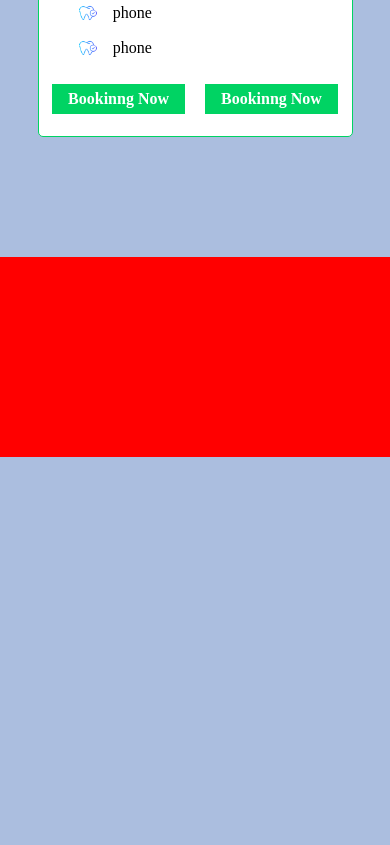
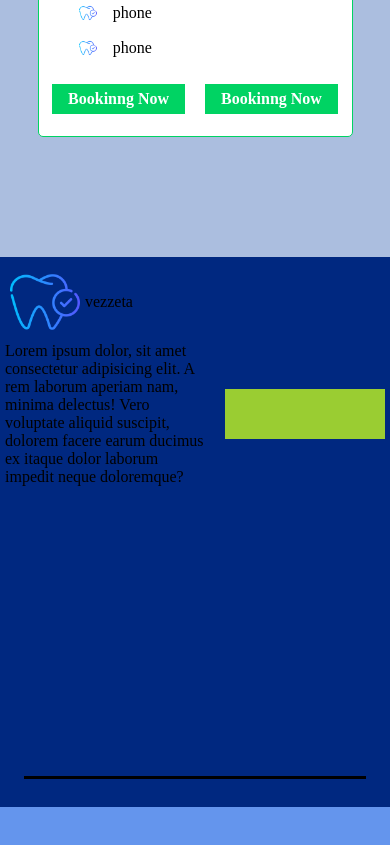
Before and after one commit to solimanElmasry38/Vezzeta_Mobile_App, a plain HTML site: page index.html in a window 390 px wide. Shown: the part 2808-3653 px from the top of the page. Before the commit the page ends 3265 px from the top, so only its background shows below. Drawn offline with Linux system fonts and the light colour scheme.

Commit message:
make simple frontend

```diff
--- a/index.html
+++ b/index.html
@@ -269,7 +269,66 @@
 
     </section>
 
-    <footer></footer>
+
+    <footer>
+        <div class="left">
+          <div class="logo">
+            <img src="dental-care.png" alt="" />
+            <p class="logo">vezzeta</p>
+
+          </div>
+          <div class="core">
+            <div class="text">
+              <p>Lorem ipsum dolor, sit amet consectetur adipisicing elit. A rem laborum aperiam nam, minima delectus! Vero voluptate aliquid suscipit, dolorem facere earum ducimus ex itaque dolor laborum impedit neque doloremque?
+
+              </p>
+
+            </div>
+            <div class="socialMedia"></div>
+          </div>
+          <div class="middel"></div>
+          <div class="bottom"></div>
+          <!-- <div class="socialMedia">
+            <a href="">
+              <i class="fa-brands fa-facebook"></i>
+
+            </a>
+            <a href="">
+              <i class="fa-brands fa-instagram"></i>
+
+            </a>
+            <a href="">
+              <i class="fa-brands fa-twitter"></i>
+
+            </a>
+            <a href="">
+              <i class="fa-brands fa-linkedin-in"></i>
+
+            </a>
+
+          </div>
+        </div>
+        <div class="mid" data-highlight="false">
+          <p>services</p>
+          <ul>
+            <li data-highlight="false"><a href="">about</a></li>
+            <li><a href="">about</a></li>
+            <li><a href="">about</a></li>
+            <li><a href="">about</a></li>
+          </ul>
+        </div>
+        <div class="right">
+          <p>services</p>
+          <ul>
+            <li><a href="">about</a></li>
+            <li><a href="">about</a></li>
+            <li><a href="">about</a></li>
+            <li><a href="">about</a></li>
+          </ul>
+        </div> -->
+    </footer>
+
+  <div class="margin"></div>
 
     <script src="main.js"></script>
   </body>
--- a/style.css
+++ b/style.css
@@ -290,8 +290,75 @@ background: #486db1;
 
 footer{
   width:100%;
-  height:200px;
-  background-color: red;
+  height:550px;
+  background-color: #002880;
+  padding:5px;
 }
 
+/* footer .logo{
+
+} */
+footer .logo img{
+  width:80px;
+  height:80px;
+
 }
+footer   .text{
+  width:200px;
+  /* background-color: teal; */
+
+}
+
+.socialMedia{
+  width:160px;
+  height:50px;
+  background-color: yellowgreen;
+  display: flex;
+  align-items: center;
+  justify-content: space-between;
+}
+.core{
+  display: flex;
+  align-items: center;
+  justify-content: space-between;
+}
+
+
+
+.middel{
+  width:100%;
+  height:230px;
+  /* background: orange; */
+  margin-top: 30px;
+  margin-bottom: 30px;
+}
+
+footer .bottom{
+  width:90%;
+  height:30px;
+  /* background-color:  blue; */
+  border-top: 3px solid black;
+  margin: auto;
+  display: flex;
+  align-items: center;
+  justify-content: center;
+}
+
+
+
+
+
+
+
+.margin{
+  width:100%;
+  height:800px;
+  background: cornflowerblue;
+}
+
+
+
+
+
+
+}
```
